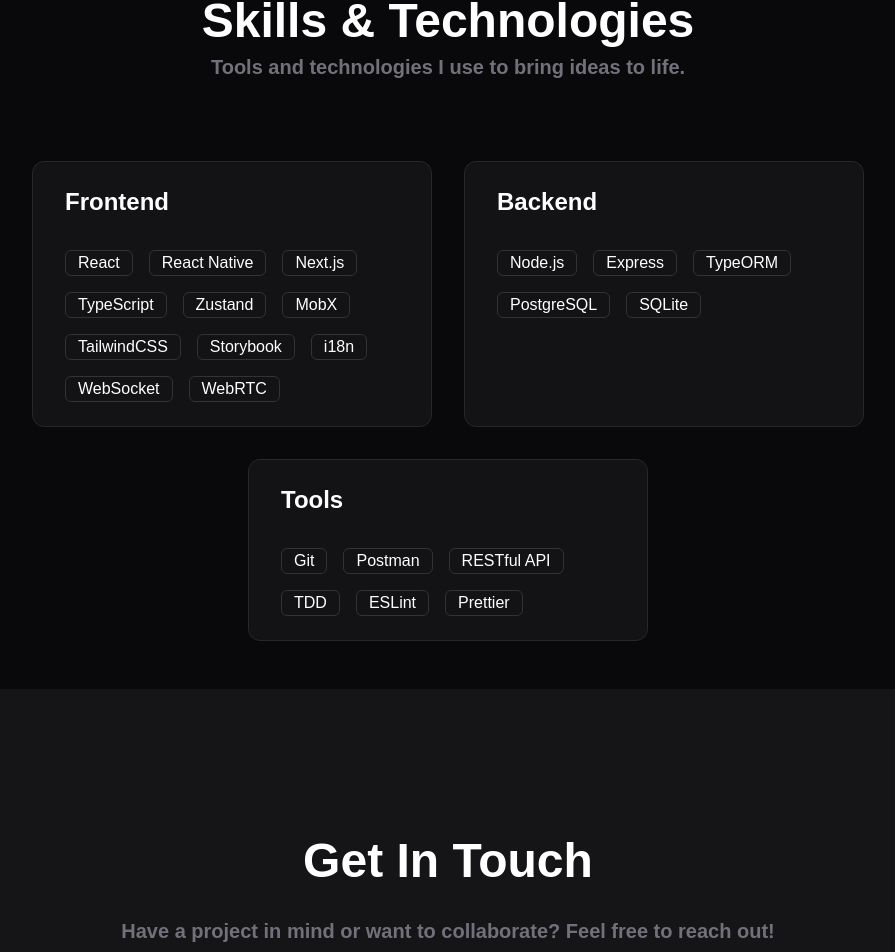
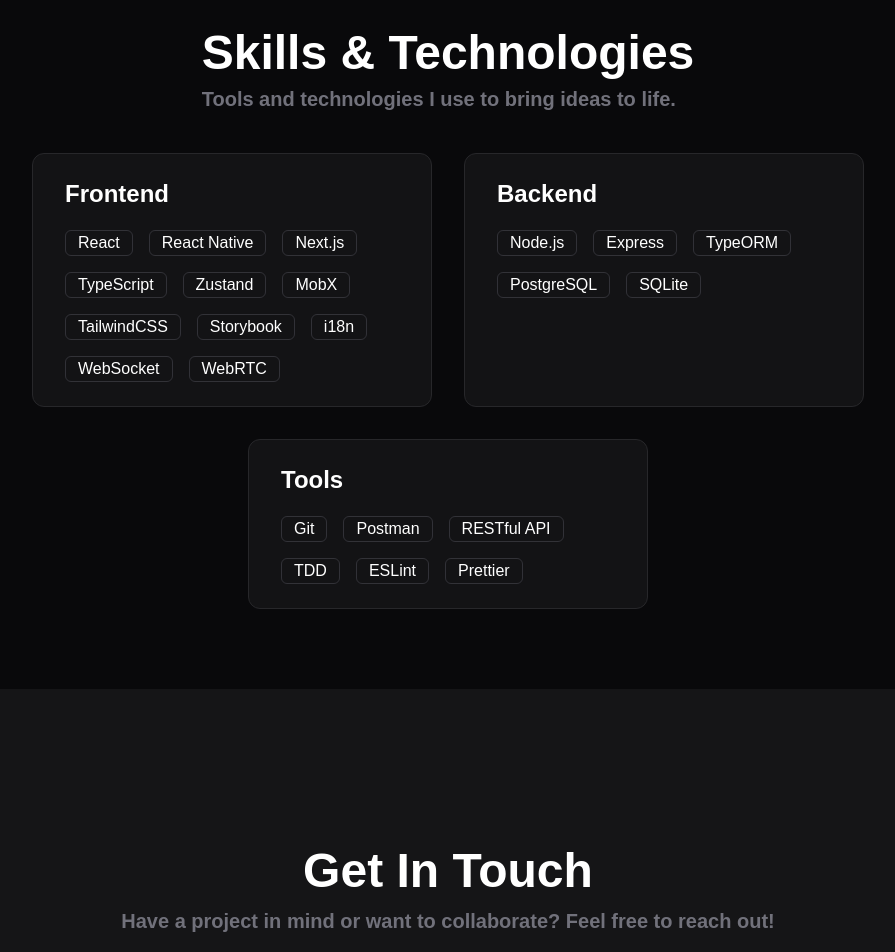
Before and after one commit to KevinLai02/portfolio, a Next.js app: page / in a window 1280 px wide. Shown: the part 1768-2720 px from the top of the page, without its empty margins (192-1087 px from the left). Built offline with nearby package versions, Linux system fonts and the light colour scheme.

Commit message:
adjust rwd

```diff
--- a/src/components/Button/Button.tsx
+++ b/src/components/Button/Button.tsx
@@ -11,7 +11,7 @@
 				"bg-black border border-zinc-700 text-white transition duration-500 hover:bg-violet-400 hover:text-black",
 		},
 		size: {
-			default: "px-6 py-3",
+			default: "px-4 sm:px-6 py-3",
 		},
 	},
 	defaultVariants: {
--- a/src/components/Header/Header.tsx
+++ b/src/components/Header/Header.tsx
@@ -3,7 +3,7 @@
 
 const Header = () => {
 	return (
-		<div className="fixed flex bg-black/65 items-center justify-between px-3 md:px-12 absolute w-full top-0 py backdrop-blur-xl border-b border-white/10">
+		<div className="fixed flex bg-black/65 items-center justify-between px-4 py-4 md:px-15 absolute w-full top-0 backdrop-blur-xl border-b border-white/10">
 			<Title value="Kevin Lai" targetId="lobby" />
 			<div>
 				<LinkText value="Project" targetId="project" />
--- a/src/components/Header/components/Title/Title.tsx
+++ b/src/components/Header/components/Title/Title.tsx
@@ -3,7 +3,7 @@
 const Title = ({ value, targetId }: Props) => {
 	return (
 		<a
-			className="text-base sm:text-xl md:text-2xl font-bold py-4 px-5 outline-none text-white"
+			className="text-base sm:text-xl md:text-2xl font-bold outline-none text-white"
 			href={`#${targetId}`}
 		>
 			{value}
--- a/src/container/Contact/Contact.tsx
+++ b/src/container/Contact/Contact.tsx
@@ -7,29 +7,31 @@
 	return (
 		<div
 			id="contact"
-			className="flex flex-col items-center justify-center bg-zinc-950/95 min-h-screen space-y-8 pb-10 pt-25 px-5"
+			className="flex flex-col items-center justify-center bg-zinc-950/95 min-h-screen pb-10 pt-25 px-5"
 		>
-			<Title className="text-5xl" value="Get In Touch" />
+			<Title className="text-3xl sm:text-5xl" value="Get In Touch" />
 
 			<Subtitle
-				className="text-xl"
+				className="text-lg sm:text-xl mt-3"
 				value="Have a project in mind or want to collaborate? Feel free to reach out!"
 			/>
+			<div className="space-y-8 mt-8">
 				<ContactCard
 					title="Email"
 					value="jihn.smith629@gmail.com"
-				icon={<Mail className="h-7 w-7 text-sky-500" />}
+					icon={<Mail className="h-6 w-6 sm:h-7 sm:w-7 text-sky-500" />}
 				/>
 				<ContactCard
 					title="Phone"
 					value="+886 983781511"
-				icon={<Phone className="h-7 w-7 text-sky-500" />}
+					icon={<Phone className="h-6 w-6 sm:h-7 sm:w-7 text-sky-500" />}
 				/>
 				<ContactCard
 					title="Location"
 					value="Tainan, TW"
-				icon={<MapPin className="h-7 w-7 text-sky-500" />}
+					icon={<MapPin className="h-6 w-6 sm:h-7 sm:w-7 text-sky-500" />}
 				/>
+			</div>
 		</div>
 	);
 };
--- a/src/container/Contact/components/ContactCard/ContactCard.tsx
+++ b/src/container/Contact/components/ContactCard/ContactCard.tsx
@@ -7,7 +7,7 @@
 		<div className="flex bg-transparent border border-zinc-800 rounded-xl min-w-80 min-h-30 p-6 gap-6">
 			<div className="flex items-center">{icon}</div>
 			<div className="">
-				<Title className="text-xl mb-2" value={title} />
+				<Title className="text-xl mb-1" value={title} />
 				<Subtitle className="text-lg" value={value} />
 			</div>
 		</div>
--- a/src/container/Project/Project.tsx
+++ b/src/container/Project/Project.tsx
@@ -11,14 +11,14 @@
 			className="flex flex-col items-center justify-center bg-zinc-950/95 min-h-screen space-y-8 pb-10 pt-25 px-5"
 		>
 			<div className="space-y-8">
-				<Title className="text-5xl" value="Featured Projects" />
+				<Title className="text-3xl sm:text-5xl" value="Featured Projects" />
 				<div>
 					<Subtitle
-						className="text-xl"
+						className="text-lg sm:text-xl"
 						value="A selection of recent projects showcasing my skills"
 					/>
 					<Subtitle
-						className="text-xl"
+						className="text-lg sm:text-xl"
 						value="in web development, design, and problem-solving."
 					/>
 				</div>
--- a/src/container/Skill/Skill.tsx
+++ b/src/container/Skill/Skill.tsx
@@ -10,12 +10,14 @@
 			className="min-h-screen flex flex-col items-center justify-center bg-zinc-950 px-4 pt-25 pb-10"
 			id="skill"
 		>
-			<Title className="text-5xl" value="Skills & Technologies" />
-			<Subtitle
-				className="text-xl mt-2"
-				value="Tools and technologies I use to bring ideas to life."
-			/>
-			<div className="flex flex-wrap gap-8 mt-20 justify-center">
+			<div>
+				<Title className="text-3xl sm:text-5xl" value="Skills & Technologies" />
+				<Subtitle
+					className="text-lg sm:text-xl mt-2"
+					value="Tools and technologies I use to bring ideas to life."
+				/>
+			</div>
+			<div className="flex flex-wrap gap-8 mt-10 justify-center">
 				{skillList.map((skill) => (
 					<SkillCard key={skill.id} title={skill.title}>
 						{skill.tags.map((tag) => (
--- a/src/container/Skill/components/SkillCard/SkillCard.tsx
+++ b/src/container/Skill/components/SkillCard/SkillCard.tsx
@@ -5,7 +5,7 @@
 	return (
 		<div className="bg-zinc-900/70 border border-zinc-800 rounded-xl max-w-100 min-w-70 min-h-40 py-6 px-8">
 			<Title className="text-2xl" value={title} />
-			<div className="flex flex-wrap gap-4 mt-8">{children}</div>
+			<div className="flex flex-wrap gap-4 mt-5">{children}</div>
 		</div>
 	);
 };
```
Lines whose indentation alone changed are shown as unchanged.
